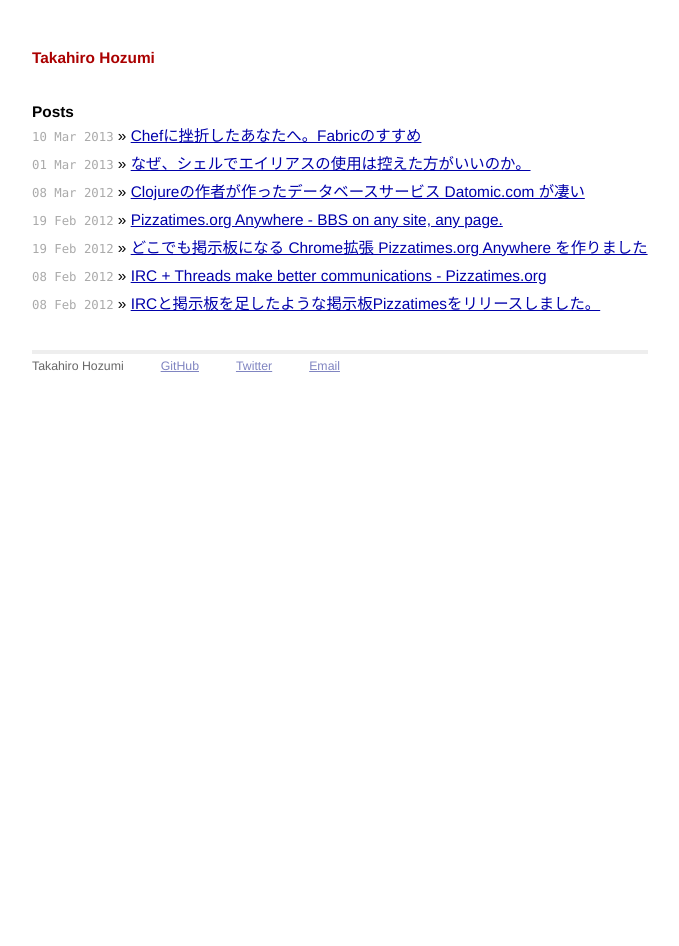
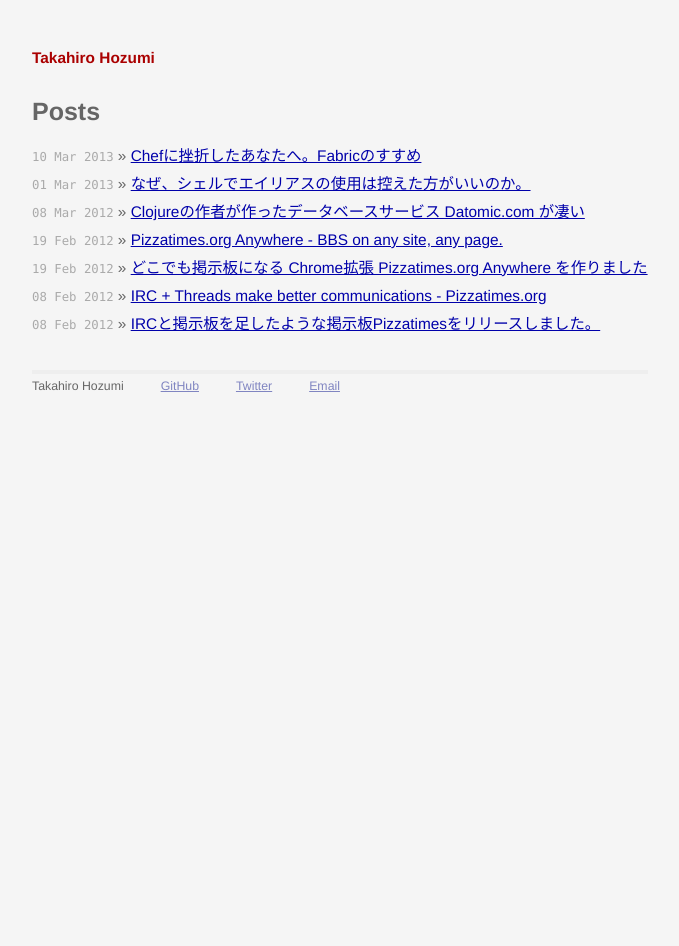
Before and after one commit to hozumi/hozumi.github.com, a Jekyll site: the page built from index.html, in a window 1280 px wide. Shown: the whole page, without its empty margins (300-979 px from the left). Built offline with Jekyll 4.4.1, drawn with Linux system fonts in a browser that asks for light colours; Markdown is read by kramdown in place of the engine named in the settings.

Commit message:
monotone style

```diff
--- a/css/screen.css
+++ b/css/screen.css
@@ -30,27 +30,33 @@ img.floatleft {
 }
 
 body {
-  background-color: white;
-  font: 14px helvetica, arial, clean, sans-serif;
+  background: #f5f5f5;
+  color: #666;
+  font-family: HelveticaNeue-Light, 'Helvetica Neue Light', 'Helvetica Neue', Helvetica, Arial, sans-serif;
+  font-size: 14px;
   text-align: center;
   -webkit-text-size-adjust: 100%;
 }
 
-h1,h2,h3,h4,h5,h6 {
-  margin-top: 0.3em;
-  font-size: 100%;
-}
-
 h1 {
-  color: black;
+  font-size: 25px;
+  font-weight: bold;
+  margin-top: 30px;
+  margin-bottom: 20px;
 }
 
 h2 {
-  color: #8bb626;
+  font-size: 21px;
+  font-weight: 300;
+  margin-top: 25px;
+  margin-bottom: 15px;
+  border-bottom: 1px solid rgba(0, 0, 0, 0.1);
+  box-shadow: 0 1px 0 rgba(255, 255, 255, 1);
 }
 
 h3 {
-  color: #333;
+  font-size: 18px;
+  font-weight: 200;
 }
 
 .highlight {
@@ -58,8 +64,7 @@ h3 {
 }
 
 p {
-  margin-top: 0.1em;
-  margin-bottom: 1em;
+  line-height: 2;
 }
 
 a {
```
